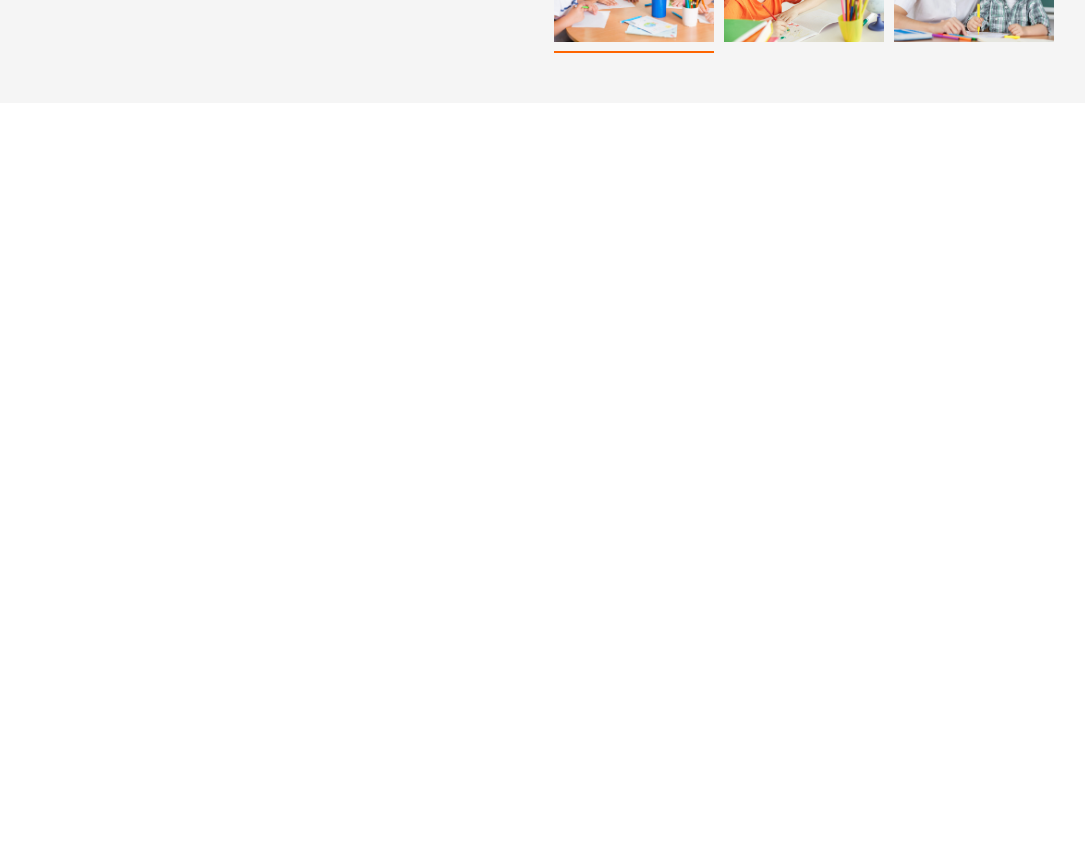
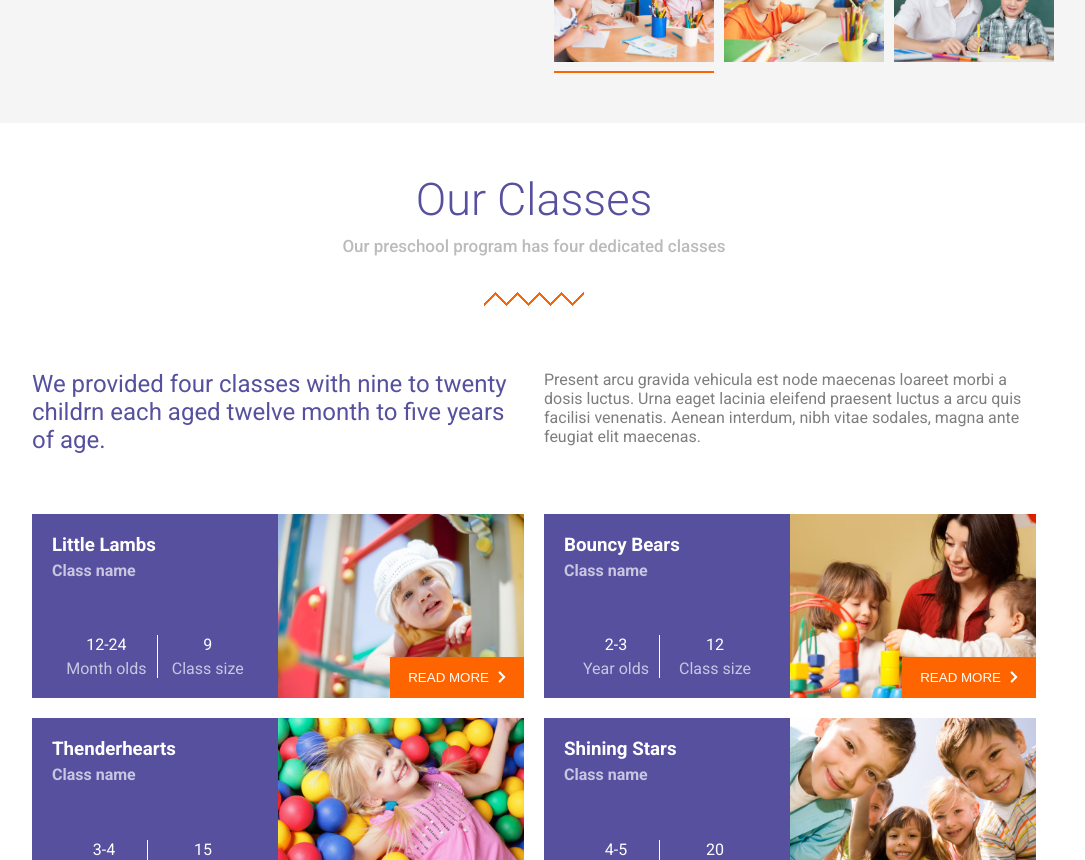
Before and after one commit to touros91/proj-html-vuejs, a Vue app: page / in a window 1280 px wide. Shown: the part 1940-2800 px from the top of the page, without its empty margins (106-1191 px from the left). Before the commit the page ends 2043 px from the top, so only its background shows below. Built offline with nearby package versions, Linux system fonts and the light colour scheme; a web font is replaced by a local one.

Commit message:
Aggiunto quinto componente Classes nel main

```diff
--- /dev/null
+++ b/src/components/Main/Classes.vue
@@ -0,0 +1,199 @@
+<template>
+    <section>
+        <div class="container-80">
+            <div class="title">
+                <h1>Our Classes</h1>
+                <h3>Our preschool program has four dedicated classes</h3>
+                <img src="../../assets/img/header_divider.png" alt="Divider">
+            </div>
+            <div class="flex-container">
+                <div class="box"><h2> We provided four classes with nine to twenty childrn each aged twelve month to five years of age.</h2></div>
+                <div class="box"><p>Present arcu gravida vehicula est node maecenas loareet morbi a dosis luctus. Urna eaget lacinia eleifend praesent luctus a arcu quis facilisi venenatis. Aenean interdum, nibh vitae sodales, magna ante feugiat elit maecenas.</p></div>
+                <div class="box">
+                    <div class="classes">
+                        <div class="class-name">
+                            <h3>Little Lambs</h3>
+                            <h4 class="gray">Class name</h4>
+                        </div>
+                        <div class="class-info">
+                            <div class="class-age">
+                                <div class="text-center">12-24</div>
+                                <div class="gray">Month olds</div>
+                            </div>
+                            <div class="class-size">
+                                <div class="text-center">9</div>
+                                <div class="gray">Class size</div>
+                            </div>
+                        </div>
+                    </div>
+                    <div class="image">
+                        <img src="../../assets/img/gallery_04.jpg" alt="Kindergarten Class">
+                        <button class="btn">READ MORE <i class="fas fa-chevron-right"></i></button>
+                    </div>
+                </div>
+                <div class="box">
+                    <div class="classes">
+                        <div class="class-name">
+                            <h3>Bouncy Bears</h3>
+                            <h4 class="gray">Class name</h4>
+                        </div>
+                        <div class="class-info">
+                            <div class="class-age">
+                                <div class="text-center">2-3</div>
+                                <div class="gray">Year olds</div>
+                            </div>
+                            <div class="class-size">
+                                <div class="text-center">12</div>
+                                <div class="gray">Class size</div>
+                            </div>
+                        </div>
+                    </div>
+                    <div class="image">
+                        <img src="../../assets/img/class_02-690x506.jpg" alt="Kindergarten Class">
+                        <button class="btn">READ MORE <i class="fas fa-chevron-right"></i></button>
+                    </div>
+                </div>
+                <div class="box">
+                    <div class="classes">
+                        <div class="class-name">
+                            <h3>Thenderhearts </h3>
+                            <h4 class="gray">Class name</h4>
+                        </div>
+                        <div class="class-info">
+                            <div class="class-age">
+                                <div class="text-center">3-4</div>
+                                <div class="gray">Year olds</div>
+                            </div>
+                            <div class="class-size">
+                                <div class="text-center">15</div>
+                                <div class="gray">Class size</div>
+                            </div>
+                        </div>
+                    </div>
+                    <div class="image">
+                        <img src="../../assets/img/class_03-690x506.jpg" alt="Kindergarten Class">
+                        <button class="btn">READ MORE <i class="fas fa-chevron-right"></i></button>
+                    </div>
+                </div>
+                <div class="box">
+                    <div class="classes">
+                        <div class="class-name">
+                            <h3>Shining Stars</h3>
+                            <h4 class="gray">Class name</h4>
+                        </div>
+                        <div class="class-info">
+                            <div class="class-age">
+                                <div class="text-center">4-5</div>
+                                <div class="gray">Year olds</div>
+                            </div>
+                            <div class="class-size">
+                                <div class="text-center">20</div>
+                                <div class="gray">Class size</div>
+                            </div>
+                        </div>
+                    </div>
+                    <div class="image">
+                        <img src="../../assets/img/class_04-690x506.jpg" alt="Kindergarten Class">
+                        <button class="btn">READ MORE <i class="fas fa-chevron-right"></i></button>
+                    </div>
+                </div>
+
+            </div>
+
+        </div>
+    </section>
+</template>
+
+<script>
+export default {
+    name: 'Classes'
+}
+</script>
+
+<style lang="scss" scoped>
+@import '../../assets/style/common';
+
+.container-80 {
+    padding: 50px 0;
+    .title {
+        text-align: center;
+        h1 {
+            color: $mainColor;
+            font-size: 45px;
+            font-weight: 300;
+        }
+        h3 {
+            font-weight: 500;
+            color: #BBBBBB;
+            font-size: 17px;
+            margin-top: 10px;
+            margin-bottom: 35px;
+        }
+    }
+    .flex-container {
+        display: flex;
+        flex-wrap: wrap;
+        margin-top: 50px;
+        .box {
+            width: calc(50% - 20px);
+            margin: 10px 10px;
+            background: $mainColor;
+            display: flex;
+            h2 {
+                color: $mainColor;
+                background-color: white;
+                padding-bottom: 40px;
+                font-weight: 400;
+            }
+            p {
+                color: #7E7E7E;
+                background-color: white;
+                padding-bottom: 40px;
+            }
+            .classes {
+                width: 50%;
+                color: white;
+                padding: 20px;
+                display: flex;
+                flex-direction: column;
+                justify-content: space-between;
+            }
+            .image {
+                width: 50%;
+                position: relative;
+                img {
+                    width: 100%;
+                    height: 100%;
+                }
+                .btn {
+                    padding: 13px 18px;
+                    background-color: $secondColor;
+                    border: none;
+                    color: white;
+                    position: absolute;
+                    bottom: 0;
+                    right: 0;
+                    i {
+                        margin-left: 5px;
+                    }
+                }
+            }
+            .text-center {
+                text-align: center;
+            }
+            .gray {
+                color: #C8C6E0;
+                margin-top: 5px;
+            }
+            .class-info {
+                display: flex;
+                justify-content: space-evenly;
+                .class-age {
+                    border-right: 1px solid white;
+                    padding-right: 10px;
+                }
+            }
+        }
+    }
+}
+</style>
--- a/src/components/Main/Main.vue
+++ b/src/components/Main/Main.vue
@@ -4,6 +4,7 @@
         <LearnMore/>
         <WelcomeToFable/>
         <Overview/>
+        <Classes/>
     </main>
 
 </template>
@@ -13,6 +14,7 @@ import Hero from './Hero.vue';
 import LearnMore from './LearnMore.vue';
 import WelcomeToFable from './WelcomeToFable.vue';
 import Overview from './Overview.vue';
+import Classes from './Classes.vue';
 
 export default {
     name: 'Main',
@@ -20,7 +22,8 @@ export default {
         Hero,
         LearnMore,
         WelcomeToFable,
-        Overview
+        Overview,
+        Classes
     }
 }
 </script>
--- a/src/components/Main/WelcomeToFable.vue
+++ b/src/components/Main/WelcomeToFable.vue
@@ -52,7 +52,7 @@ export default {
 <style lang="scss" scoped>
 @import '../../assets/style/common';
 .container-80 {
-    padding: 40px;
+    padding: 50px 0;
     .title {
         text-align: center;
         h1 {
```
